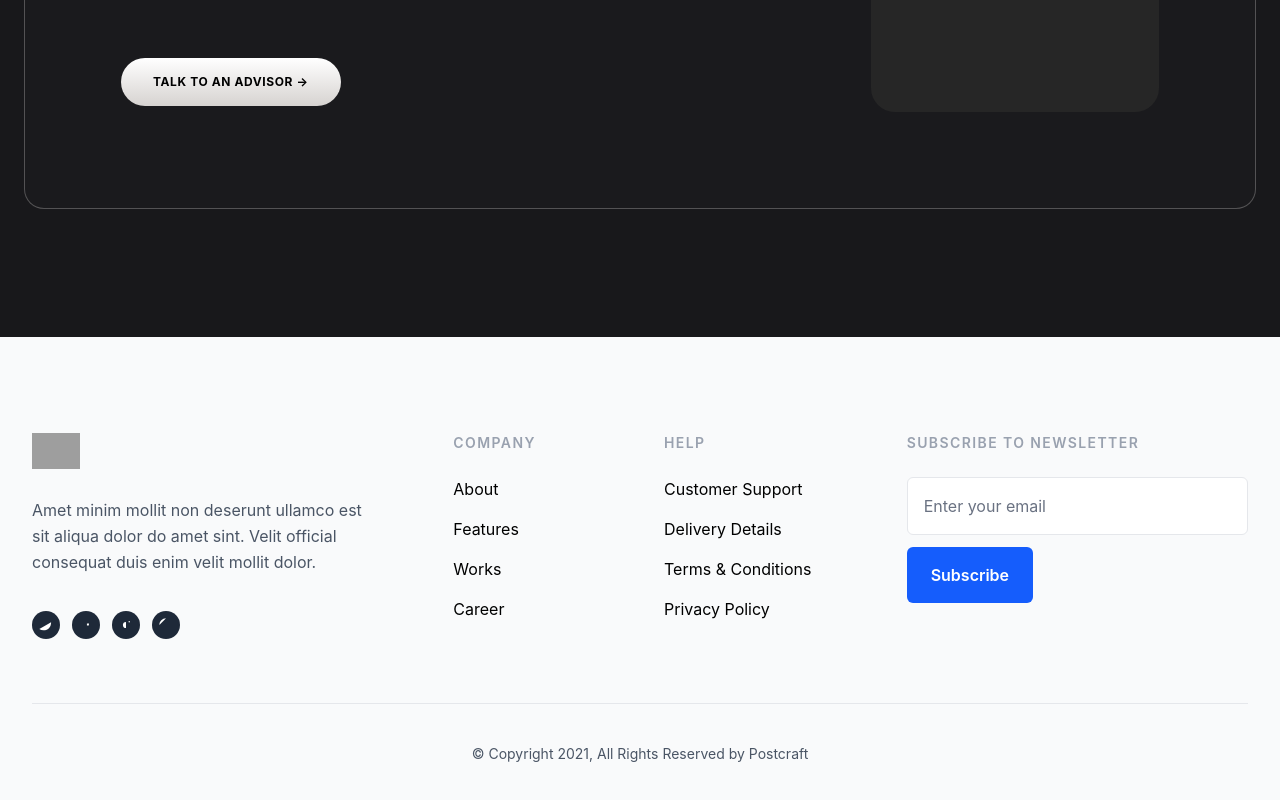
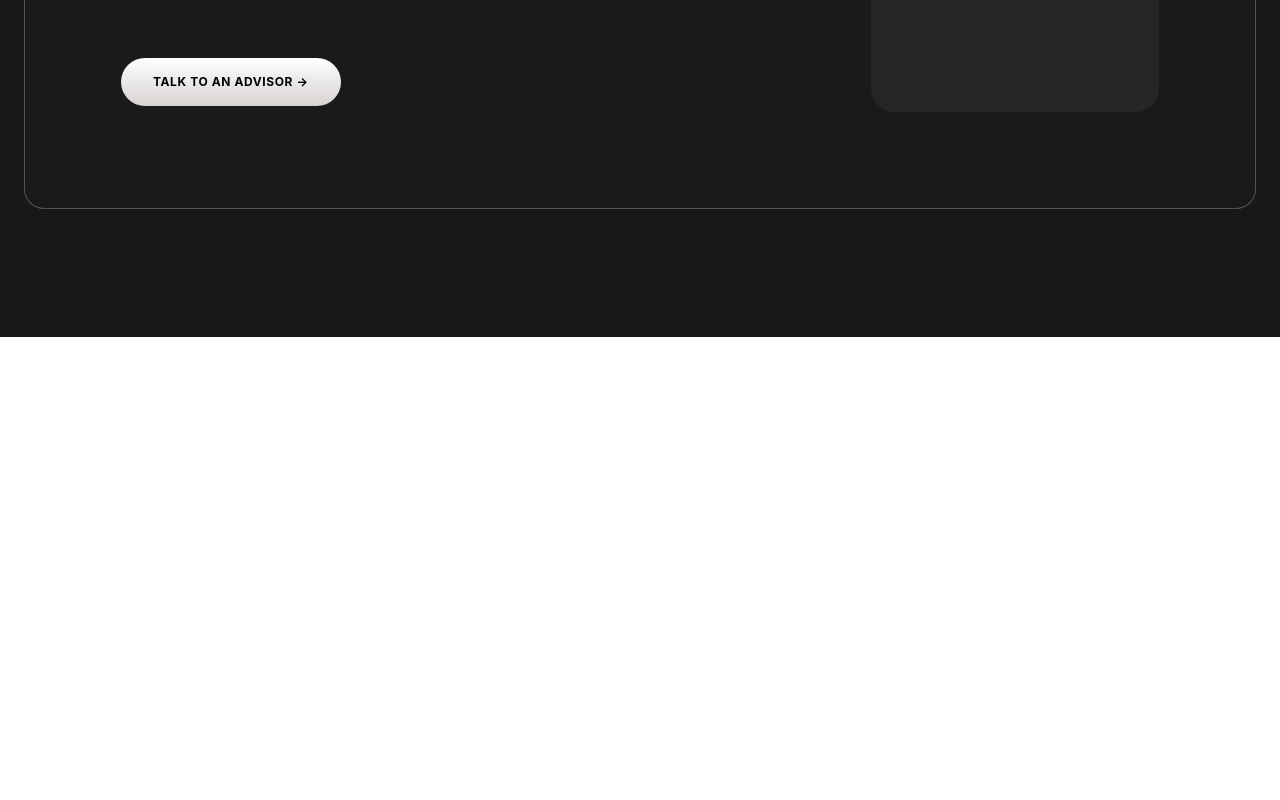
Before and after one commit to Devexhhh/SilvX-v1, a React (Vite) app: page / in a window 1280 px wide. Shown: the part 2414-3214 px from the top of the page. After the commit the page ends 2751 px from the top, so only its background shows below. Built offline with nearby package versions, Linux system fonts and the light colour scheme; grey boxes are pictures that could not be loaded.

Commit message:
removed footer

```diff
--- a/src/App.tsx
+++ b/src/App.tsx
@@ -1,5 +1,4 @@
 import Hero from "./components/Hero";
-import Footer from "./components/Footer";
 
 function App() {
   return (
@@ -7,7 +6,6 @@ function App() {
       <main className="grow">
         <Hero />
       </main>
-      <Footer />
     </div>
   );
 }
```
